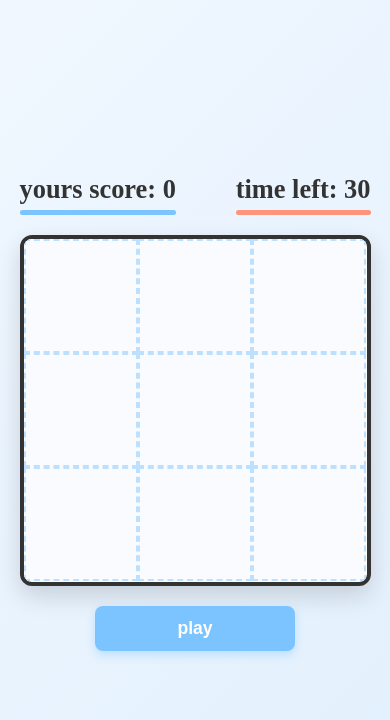
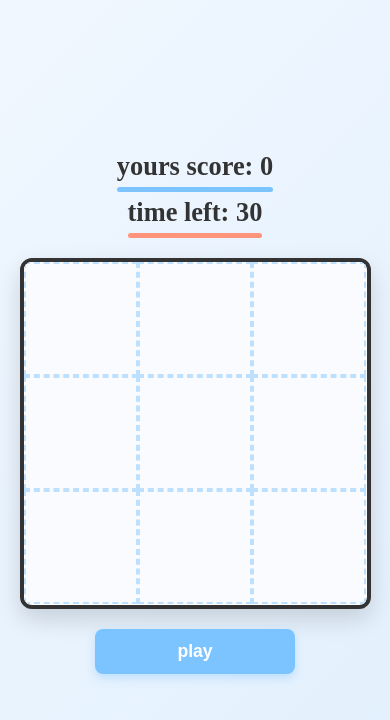
Before and after one commit to mohamed-alaa-b/wack_a_mole, a plain HTML site: page index.html in a window 390 px wide. Drawn offline with Linux system fonts and the light colour scheme.

Commit message:
Refactor CSS for improved mobile responsiveness

```diff
--- a/style.css
+++ b/style.css
@@ -136,6 +136,11 @@ body {
 }
 
 @media screen and (max-width: 650px) {
+    .header {
+        flex-direction: column;
+        align-items: center;
+    }
+
     .header,
     .grid {
         width: 90vw;
```
